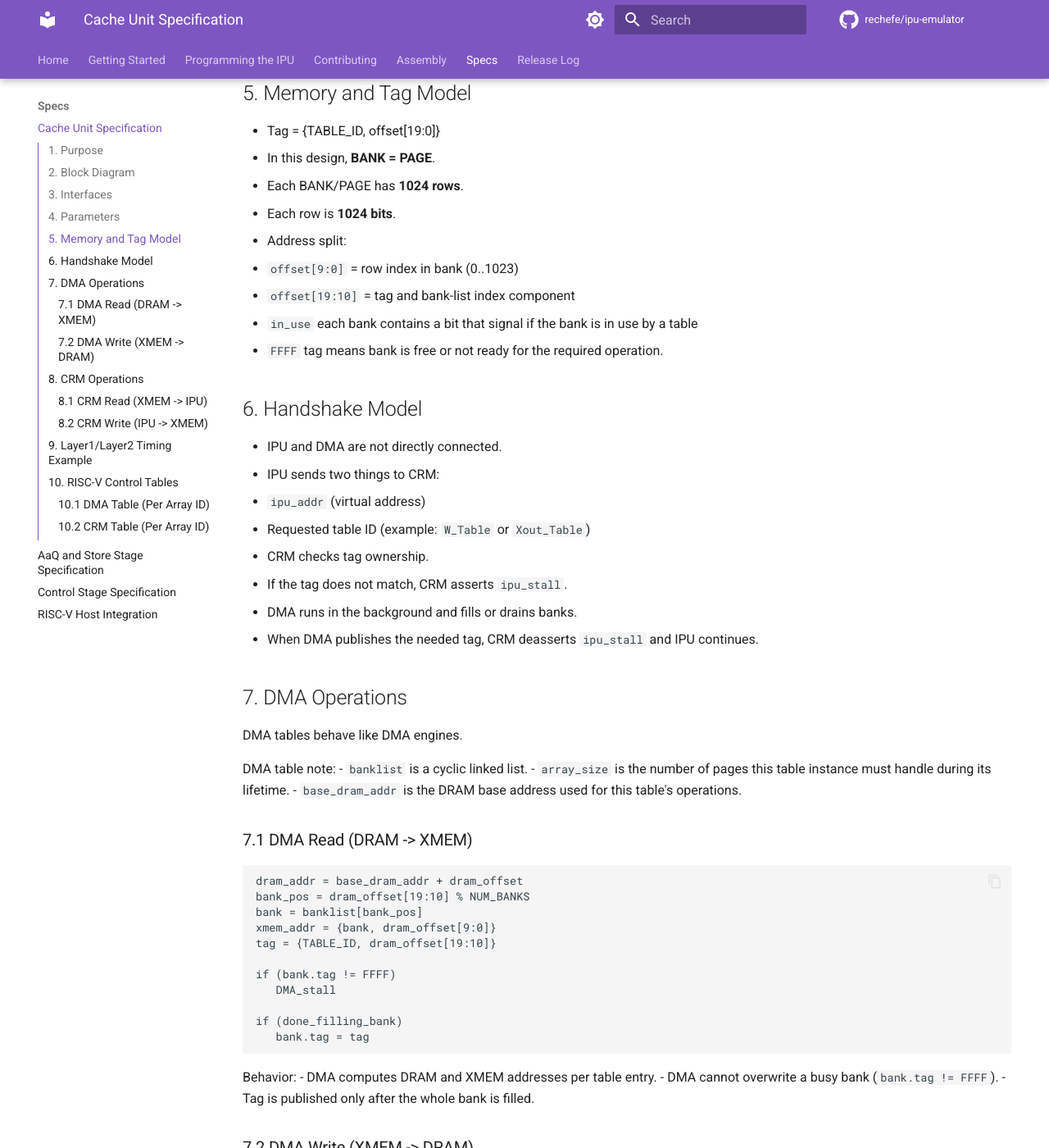
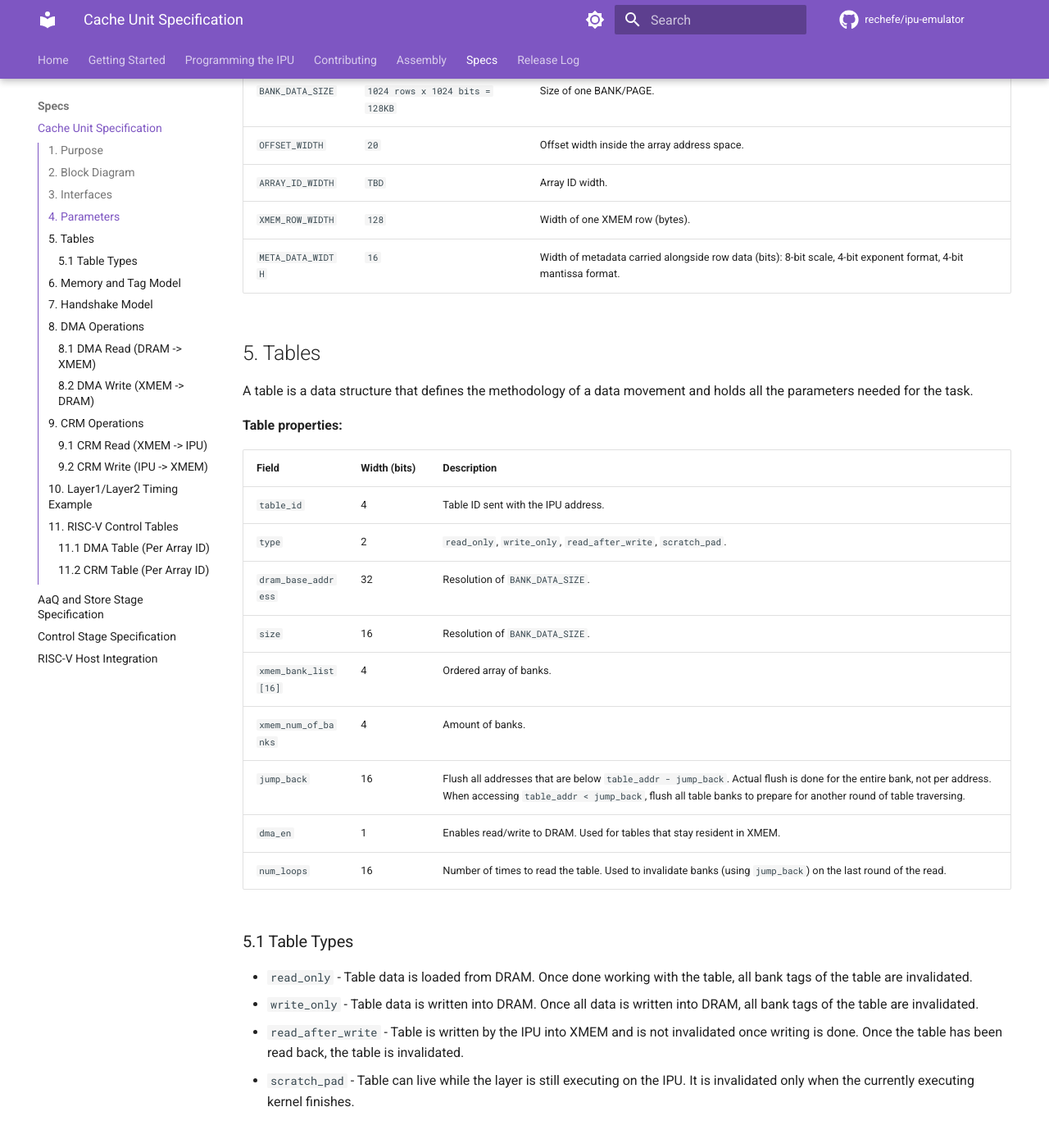
Before and after one commit to rechefe/ipu-emulator, an MkDocs documentation site: the page built from docs/content/specs/cache-unit.md, in a window 1280 px wide and 1400 px high, scrolled down 1481 px. Shown: the whole window at 82% size. Built offline with MkDocs 1.6.1 and Material for MkDocs 9.7.7, drawn with Linux system fonts in a browser that asks for light colours; comment, search, counter and statistics services are not loaded; some of the changed text lies outside the part shown.

Commit message:
Enhance cache unit documentation: update interface definitions, add table properties, and refine section organization

````diff
--- a/docs/content/specs/cache-unit.md
+++ b/docs/content/specs/cache-unit.md
@@ -20,56 +20,90 @@
 |      ^                          ^            |
 +------|--------------------------|------------+
        |                          |
-   dram_addr                   ipu_addr
-   (DRAM)                      (IPU)
+   dram_addr                ipu_addr, table_id
+   (DRAM)                        (IPU)
 ```
 
 ## 3. Interfaces
-
-*Exact bit widths are TBD.*
 
 | Name | Type and Direction | Description |
 |------|--------------------|-------------|
 | `riscv_cfg_bus` | `input logic [TBD:0]` | Config bus from RISC-V for table setup and start signals. |
 | `dram_addr` | `output logic [TBD:0]` | Address to DRAM controller. |
-| `dram_rd_data` | `input logic [TBD:0]` | Read data from DRAM. |
+| `dram_rd_data` | `input logic [7:0] [XMEM_ROW_WIDTH-1:0]` | Read data from DRAM (array of bytes). |
+| `dram_rd_metadata` | `input logic [META_DATA_WIDTH-1:0]` | Metadata read from DRAM. |
+| `dram_wr_data` | `output logic [7:0] [XMEM_ROW_WIDTH-1:0]` | Write data to DRAM (array of bytes). |
+| `dram_wr_metadata` | `output logic [META_DATA_WIDTH-1:0]` | Metadata written to DRAM. |
 | `ipu_addr` | `input logic [TBD:0]` | IPU virtual address (`array_id + offset`). |
-| `ipu_rd_data` | `output logic [TBD:0]` | Data returned to IPU. |
-| `ipu_stall` | `output logic` | Stall to IPU when requested data is not ready. |
+| `ipu_rd_data` | `output logic [7:0] [XMEM_ROW_WIDTH-1:0]` | Data returned to IPU (array of bytes). |
+| `ipu_rd_metadata` | `output logic [META_DATA_WIDTH-1:0]` | Metadata returned to IPU. |
+| `ipu_wr_data` | `input logic [7:0] [XMEM_ROW_WIDTH-1:0]` | Data written by IPU to XMEM (array of bytes). |
+| `ipu_wr_metadata` | `input logic [META_DATA_WIDTH-1:0]` | Metadata written by IPU to XMEM. |
 
 ## 4. Parameters
 
 | Name | Default | Description |
 |------|---------|-------------|
 | `NUM_BANKS` | `16` | Number of XMEM banks/pages. |
-| `BANK_SIZE` | `1024 rows x 1024 bits` | Size of one BANK/PAGE. |
+| `BANK_DATA_SIZE` | `1024 rows x 1024 bits = 128KB` | Size of one BANK/PAGE. |
 | `OFFSET_WIDTH` | `20` | Offset width inside the array address space. |
 | `ARRAY_ID_WIDTH` | `TBD` | Array ID width. |
+| `XMEM_ROW_WIDTH` | `128` | Width of one XMEM row (bytes). |
+| `META_DATA_WIDTH` | `16` | Width of metadata carried alongside row data (bits): 8-bit scale, 4-bit exponent format, 4-bit mantissa format. |
 
-## 5. Memory and Tag Model
+## 5. Tables
+
+A table is a data structure that defines the methodology of a data movement and holds all the parameters needed for the task.
+
+**Table properties:**
+
+| Field | Width (bits) | Description |
+|-------|--------------|-------------|
+| `table_id` | 4 | Table ID sent with the IPU address. |
+| `type` | 2 | `read_only`, `write_only`, `read_after_write`, `scratch_pad`. |
+| `dram_base_address` | 32 | Resolution of `BANK_DATA_SIZE`. |
+| `size` | 16 | Resolution of `BANK_DATA_SIZE`. |
+| `xmem_bank_list[16]` | 4 | Ordered array of banks. |
+| `xmem_num_of_banks` | 4 | Amount of banks. |
+| `jump_back` | 16 | Flush all addresses that are below `table_addr - jump_back`. Actual flush is done for the entire bank, not per address. When accessing `table_addr < jump_back`, flush all table banks to prepare for another round of table traversing. |
+| `dma_en` | 1 | Enables read/write to DRAM. Used for tables that stay resident in XMEM. |
+| `num_loops` | 16 | Number of times to read the table. Used to invalidate banks (using `jump_back`) on the last round of the read. |
+
+### 5.1 Table Types
+
+- `read_only` - Table data is loaded from DRAM. Once done working with the table, all bank tags of the table are invalidated.
+- `write_only` - Table data is written into DRAM. Once all data is written into DRAM, all bank tags of the table are invalidated.
+- `read_after_write` - Table is written by the IPU into XMEM and is not invalidated once writing is done. Once the table has been read back, the table is invalidated.
+- `scratch_pad` - Table can live while the layer is still executing on the IPU. It is invalidated only when the currently executing kernel finishes.
+
+## 6. Memory and Tag Model
 
 - Tag = {TABLE_ID, offset[19:0]}
 - In this design, **BANK = PAGE**.
 - Each BANK/PAGE has **1024 rows**.
 - Each row is **1024 bits**.
+- Each row contains metadata (`META_DATA_WIDTH` = 16 bits) alongside its data:
+  - `scale[15:8]` = 8-bit scale
+  - `fe[7:4]` = 4-bit exponent format
+  - `fm[3:0]` = 4-bit mantissa format
 - Address split:
   - `offset[9:0]` = row index in bank (0..1023)
   - `offset[19:10]` = tag and bank-list index component
 - `in_use` each bank contains a bit that signal if the bank is in use by a table
 - `FFFF` tag means bank is free or not ready for the required operation.
 
-## 6. Handshake Model
+## 7. Handshake Model
 
 - IPU and DMA are not directly connected.
 - IPU sends two things to CRM:
    - `ipu_addr` (virtual address)
    - Requested table ID (example: `W_Table` or `Xout_Table`)
 - CRM checks tag ownership.
-- If the tag does not match, CRM asserts `ipu_stall`.
+- If the tag does not match, CRM stalls the IPU.
 - DMA runs in the background and fills or drains banks.
-- When DMA publishes the needed tag, CRM deasserts `ipu_stall` and IPU continues.
+- When DMA publishes the needed tag, CRM releases the stall and IPU continues.
 
-## 7. DMA Operations
+## 8. DMA Operations
 
 DMA tables behave like DMA engines.
 
@@ -78,7 +112,7 @@
 - `array_size` is the number of pages this table instance must handle during its lifetime.
 - `base_dram_addr` is the DRAM base address used for this table's operations.
 
-### 7.1 DMA Read (DRAM -> XMEM)
+### 8.1 DMA Read (DRAM -> XMEM)
 
 ```text
 
@@ -101,7 +135,7 @@
 - DMA cannot overwrite a busy bank (`bank.tag != FFFF`).
 - Tag is published only after the whole bank is filled.
 
-### 7.2 DMA Write (XMEM -> DRAM)
+### 8.2 DMA Write (XMEM -> DRAM)
 
 ```text
 
@@ -123,9 +157,9 @@
 - DMA drains bank data to DRAM only when bank tag matches required tag.
 - At row 1023, drain is complete and bank is released (`FFFF`).
 
-## 8. CRM Operations
+## 9. CRM Operations
 
-### 8.1 CRM Read (XMEM -> IPU)
+### 9.1 CRM Read (XMEM -> IPU)
 
 ```text
 // IPU request carries: IPU_ADDR (virtual) + TABLE_ID
@@ -151,7 +185,7 @@
 - CRM can free previous bank at jump boundary.
 - Special invalidate command can clear all tags.
 
-### 8.2 CRM Write (IPU -> XMEM)
+### 9.2 CRM Write (IPU -> XMEM)
 
 ```text
 
@@ -223,15 +257,15 @@
    IPU->>IPU: Start working L2
 ```
 
-## 10. RISC-V Control Tables
+## 11. RISC-V Control Tables
 
-### 10.1 DMA Table (Per Array ID)
+### 11.1 DMA Table (Per Array ID)
 
 - `bank_list`: cyclic linked list of BANK/PAGE IDs.
 - `array_size`: number of pages this table must handle during its lifetime.
 - `base_dram_addr`: DRAM base address used for all table operations.
 
-### 10.2 CRM Table (Per Array ID)
+### 11.2 CRM Table (Per Array ID)
 
 - `bank_list`: linked list of BANK/PAGE IDs used by CRM lookup.
 - `jump_back`: numeric wrap/jump threshold.
````
Also changed, not shown: other parts of docs/content/specs/cache-unit.md (+1 -1 lines).
